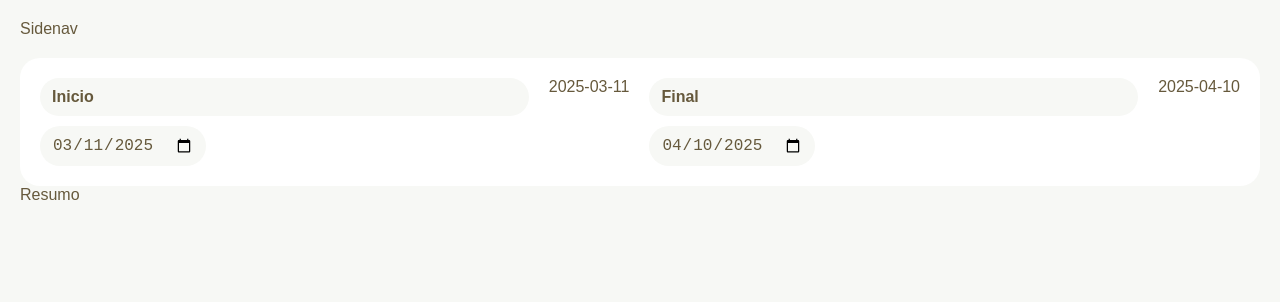
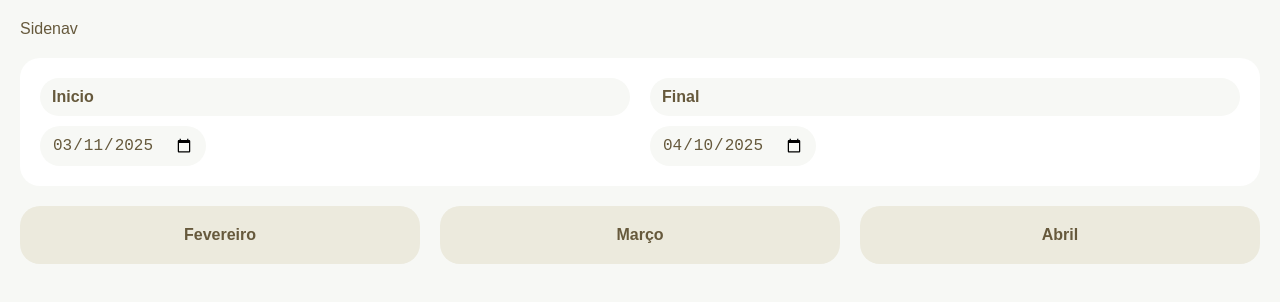
Before and after one commit to AndersonTiago/fintech, a React (Vite) app: page / in a window 1280 px wide. Shown: the top 302 px of the page. Built offline with nearby package versions, Linux system fonts and the light colour scheme; no server answers.

Commit message:
feat: implementando botões de filtros de mês de vendas e estilzando

```diff
--- a/src/Components/DateRange.tsx
+++ b/src/Components/DateRange.tsx
@@ -7,9 +7,8 @@ function DateRange() {
   return (
     <form className='box flex' onSubmit={(e) => e.preventDefault()}>
       <DateInput label="Inicio" value={inicio} onChange={({ target }) => setInicio(target.value)} />
-      {inicio}
       <DateInput label="Final" value={final} onChange={({ target }) => setFinal(target.value)} />
-      {final}
+
     </form>
   )
 }
--- a/src/Components/Header.tsx
+++ b/src/Components/Header.tsx
@@ -1,11 +1,15 @@
 import React from 'react'
 import DateRange from './DateRange';
+import Meses from './Meses';
 
 function Header() {
   return (
-    <div>
-      <DateRange />
-    </div>
+    <header className='mb'>
+      <div className='mb'>
+        <DateRange />
+      </div>
+      <Meses />
+    </header>
   )
 }
 
--- /dev/null
+++ b/src/Components/MesBtn.tsx
@@ -0,0 +1,44 @@
+import React from 'react'
+import { useData } from '../Context/DataContext';
+
+const style: React.CSSProperties = {
+  padding: "var(--gap) var(--gap-s)",
+  backgroundColor: "var(--color-3)",
+  border: "none",
+  borderRadius: "var(--gap)",
+  color: "var(--color-2)",
+  fontWeight: "600",
+  textTransform: "capitalize"
+}
+
+function nomeMes(n: number) {
+  const date = new Date();
+  date.setMonth(date.getMonth() + n);
+  return new Intl.DateTimeFormat('pt-br', { month: "long" }).format(date)
+}
+
+function formatDate(date: Date) {
+  const dd = String(date.getDate()).padStart(2, '0')
+  const mm = String(date.getMonth() + 1).padStart(2, '0')
+  const yyyy = date.getFullYear()
+  return `${yyyy}-${mm}-${dd}`;
+}
+
+function MesBtn({ n }: { n: number }) {
+  const { setInicio, setFinal } = useData()
+
+  function setMes(n: number) {
+    const date = new Date();
+    date.setMonth(date.getMonth() + n);
+    const firstDay = new Date(date.getFullYear(), date.getMonth(), 1)
+    const lastDay = new Date(date.getFullYear(), date.getMonth() + 1, 0)
+    setInicio(formatDate(firstDay))
+    setFinal(formatDate(lastDay))
+  }
+
+  return (
+    <button style={style} onClick={() => setMes(n)}>{nomeMes(n)}</button>
+  )
+}
+
+export default MesBtn
--- /dev/null
+++ b/src/Components/Meses.tsx
@@ -0,0 +1,14 @@
+import React from 'react'
+import MesBtn from './MesBtn'
+
+function Meses() {
+  return (
+    <div className='flex'>
+      <MesBtn n={-2} />
+      <MesBtn n={-1} />
+      <MesBtn n={0} />
+    </div>
+  )
+}
+
+export default Meses
--- a/src/Pages/Resumo.tsx
+++ b/src/Pages/Resumo.tsx
@@ -1,8 +1,46 @@
-import React from 'react'
+import { useData } from '../Context/DataContext'
+
+
 
 function Resumo() {
+  const { data } = useData()
+  console.log(data);
+
+  if (data === null) return null;
+
   return (
-    <div>Resumo</div>
+    <section>
+      <div className='resumo flex mb'>
+        <div className='box'>
+          <h2>Vendas</h2>
+          <span>
+            {data
+              .filter((i) => i.status !== 'falha')
+              .reduce((acc, item) => acc + item.preco, 0)
+              .toLocaleString('pt-br', { style: 'currency', currency: 'BRL' })}
+          </span>
+        </div>
+        <div className='box'>
+          <h2>Recebido</h2>
+          <span>
+            {data
+              .filter((i) => i.status == 'pago')
+              .reduce((acc, item) => acc + item.preco, 0)
+              .toLocaleString('pt-br', { style: 'currency', currency: 'BRL' })}
+          </span>
+        </div>
+        <div className='box'>
+          <h2>Processando</h2>
+          <span>
+            {data
+              .filter((i) => i.status == 'processando')
+              .reduce((acc, item) => acc + item.preco, 0)
+              .toLocaleString('pt-br', { style: 'currency', currency: 'BRL' })}
+          </span>
+        </div>
+      </div>
+      <div className='box'>Gráficos</div>
+    </section>
   )
 }
 
--- a/src/Style.css
+++ b/src/Style.css
@@ -78,3 +78,16 @@ ul {
   padding: var(--gap);
   gap: var(--gap);
 }
+
+/* resumo */
+
+.resumo {
+  font-size: 1.5rem;
+  font-weight: 600;
+}
+
+.resumo h2 {
+  font-size: 1.5rem;
+  margin-bottom: var(--gap);
+  color: var(--color-1);
+}
```
